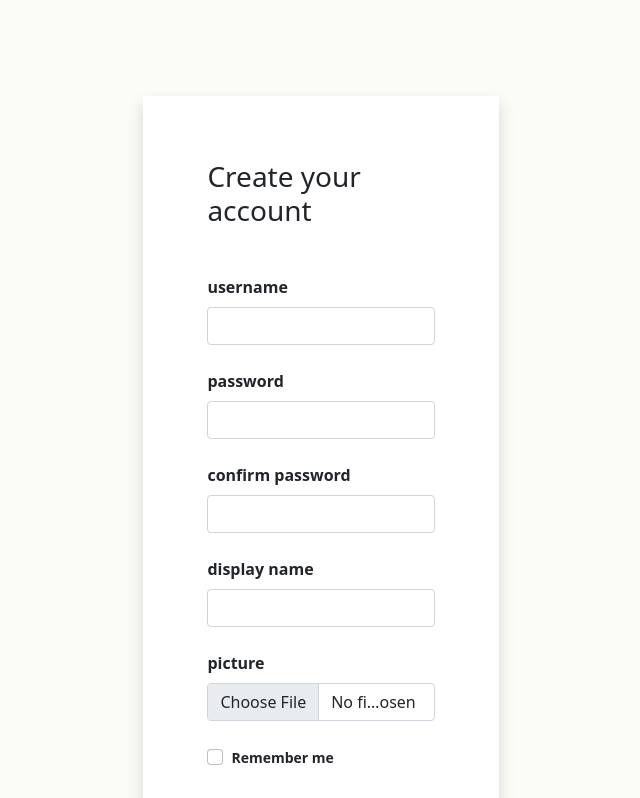
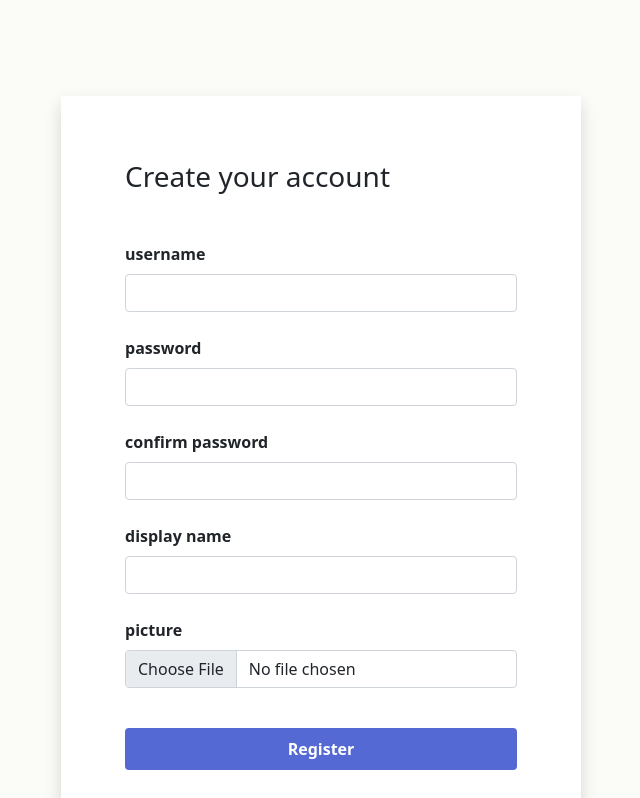
Before and after one commit to JonathanMoiseyev/chat-application, a React (Create React App) app: page /register in a window 1280 px wide. Shown: the top 798 px of the page, without its empty margins (319-959 px from the left). Built offline with nearby package versions, Linux system fonts and the light colour scheme.

Commit message:
updated register page

```diff
--- /dev/null
+++ b/src/components/Register/ImgField.js
@@ -0,0 +1,43 @@
+import React from 'react';
+
+function ImgField({ name, text, id, value, handleChange}) {
+    const [image, setImage] = React.useState(null)
+
+    const onImageChange = (event) => {
+        if (event.target.files && event.target.files[0]) {
+            setImage(URL.createObjectURL(event.target.files[0]));
+        }
+
+        handleChange(event);
+    }
+
+    const placeImage = () => {
+        if (!image) {
+            return '';
+        }
+        return (
+            <div className='d-flex justify-content-center'>
+                <img src={image} className="rounded-circle register-avatar" alt='avatar' /><img />
+            </div>
+        );
+    }
+
+
+    return (
+        <div className="fw-600 mb-4">
+            {/* <img src={image} className="rounded-circle" alt="avatar" /> */}
+            <label htmlFor={"register-" + name} className="form-label">
+                {text}
+            </label>
+            <input type="file" name={name}
+                className="form-control input filetype mb-4"
+                    id={id} value={value}
+                onChange={onImageChange} accept="image/*"
+            />
+
+            {placeImage()}
+        </div>
+    );
+}
+
+export default ImgField;
--- a/src/components/Register/InputField.js
+++ b/src/components/Register/InputField.js
@@ -1,15 +1,16 @@
 import React from 'react';
 
-function InputField({ text, name, type, id, value, handleChange }) {
+function InputField({ text, name, type, id, value, handleChange, accept = null}) {
     return (
         <div className="fw-600 mb-4">
-            <label htmlFor="register-username" className="form-label">
+            <label htmlFor={"register-" + name} className="form-label">
                 {text}
             </label>
             <input type={type} name={name}
                 className="form-control input"
                 id={id} value={value}
                 onChange={handleChange}
+                accept={accept}
             />
         </div>
     );
--- a/src/components/Register/Register.css
+++ b/src/components/Register/Register.css
@@ -1,4 +1,4 @@
-/* .form-check-input:focus {
+.form-check-input:focus {
     background-color: #5469D4 !important;
 }
 
@@ -7,7 +7,7 @@
     border-color: #5469D4 !important;
 }
 
-.container {
+.register-container {
     min-width: 520px !important;
     max-width: 650px !important;
 }
@@ -16,4 +16,9 @@
     color: red;
     font-size: 1rem;
     font-weight: 700;
-} */
+}
+
+.register-avatar {
+    width: 80px !important;
+    height: 80px !important;
+}
--- a/src/components/Register/Register.js
+++ b/src/components/Register/Register.js
@@ -1,11 +1,20 @@
 import React from 'react';
+import { useNavigate } from 'react-router-dom';
+import ImgField from './ImgField.js';
+import InputField from './InputField.js';
+// import RememberMeButton from './RememberMeButton.js';
+import Link from './Link.js';
+import userDB from '../../db/usersDB.js';
 import './Register.css';
-import userDetails from '../../db/usersDB.js';
-import { useNavigate } from 'react-router-dom';
-import InputField from './InputField.js';
-import RememberMeButton from './RememberMeButton.js';
-import Link from './Link.js';
 
+/**
+ * Regitser function returns the register page.
+ * which contains a form to register a new user, additionally
+ * the register page contains a link to the login page.
+ * The forum validates the user input and if the input is valid
+ * its saves the user in the usersDB.
+ * @returns {HTMLDivElement} The register page.
+ */
 function Register() {
   const navigate = useNavigate();
 
@@ -13,19 +22,36 @@ function Register() {
     username: '',
     password: '',
     confirmPassword: '',
+    picture: '',
     displayName: '',
   });
 
   const [error, setError] = React.useState('');
 
+  /**
+   * The function handles the change of the input fields.
+   * Its updates the user state according to the input field.
+   * @param {*} name
+   * @param {*} value
+   */
   const handleChange = (name, value) => {
-    setUser({
-      ...user,
-      [name]: value.trim(),
-    });
+    if (name === 'img') {
+      console.log(value);
+    } else {
+      setUser({
+        ...user,
+        [name]: value.trim(),
+      });
+    }
+
   }
 
-  const validate = (event) => {
+  /**
+   * The function validates the user input and if the input is valid
+   * its saves the user in the usersDB and navigates to the login page.
+   * @param {*} event
+   */
+  const validateAndSubmit= (event) => {
     event.preventDefault();
     let error = '';
 
@@ -43,6 +69,10 @@ function Register() {
       error = 'Confirm password is not match';
     } else if (!user.displayName) {
       error = 'Display name is required';
+    // } else if (!user.picture) {
+    //   error = 'Picture is required';
+    } else if (userDB[user.username]) {
+      error = 'Username is already taken';
     } else {
       handleSubmit();
     }
@@ -51,17 +81,19 @@ function Register() {
   }
 
   const handleSubmit = () => {
-    userDetails.username = user.username;
-    userDetails.password = user.password;
-    userDetails.displayName = user.displayName;
-    userDetails.img = user.img;
+    delete user.confirmPassword;
 
+    userDB[user.username] = {
+      ...user,
+    };
+
+    console.log(userDB);
     navigate('/login');
   }
 
   return (
     <div className="p-5">
-      <main className="container w-30 p-5 mt-5 shadow bg-white">
+      <main className="container register-container w-30 p-5 mt-5 shadow bg-white">
         <div className="row">
           <div className="col col-12">
             <div className="border-0 card">
@@ -104,21 +136,21 @@ function Register() {
                   />
 
                   {/*Picture*/}
-                  <InputField text="picture" name="picture" type="file"
-                    id="register-picture" value={user.picture}
+                  <ImgField name="picture" id="register-picture"
+                    text = "picture" value={user.picture}
                     handleChange={({ target }) => {
                       handleChange(target.name, target.value);
                     }}
                   />
 
                   {/*Remember me*/}
-                  <RememberMeButton id="register-remember-me" />
+                  {/* <RememberMeButton id="register-remember-me" /> */}
 
                   {/*Submit and redirection to sign in*/}
                   <div className="d-flex flex-column">
                     <p className="error-message bold mx-auto mb-3">{error}</p>
 
-                    <button type="submit" onClick={validate} className="btn bg-light-purple darken-on-hover w-100 text-white fw-600 py-2 mb-4">
+                    <button type="submit" onClick={validateAndSubmit} className="btn bg-light-purple darken-on-hover w-100 text-white fw-600 py-2 mb-4">
                       Register
                     </button>
 
```
